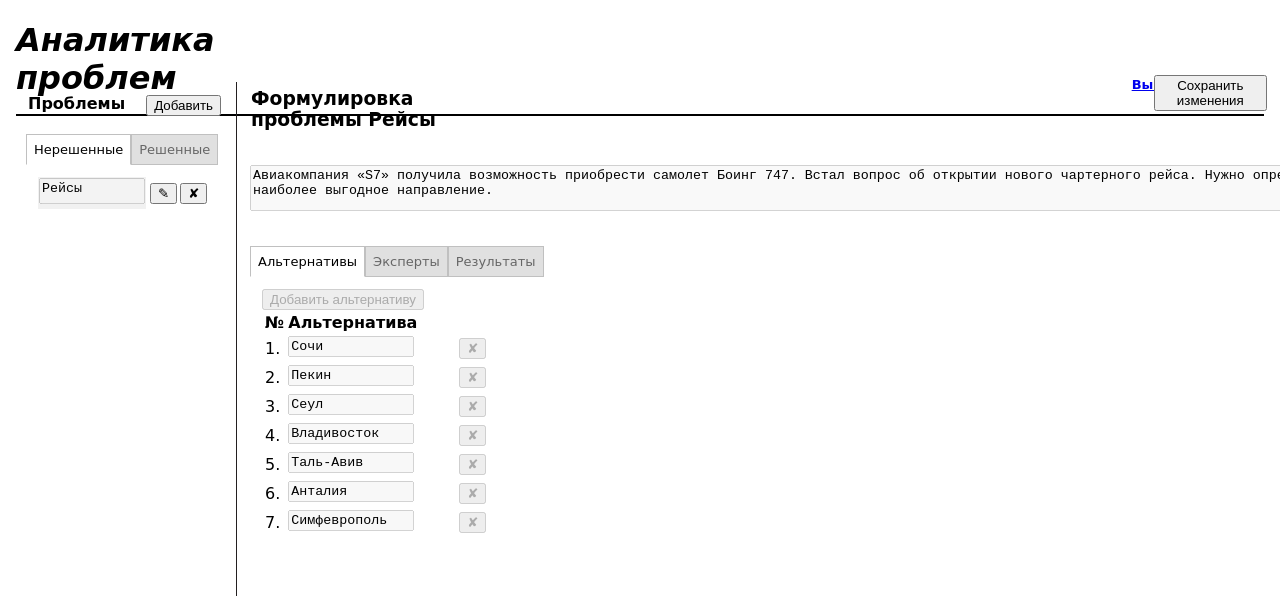
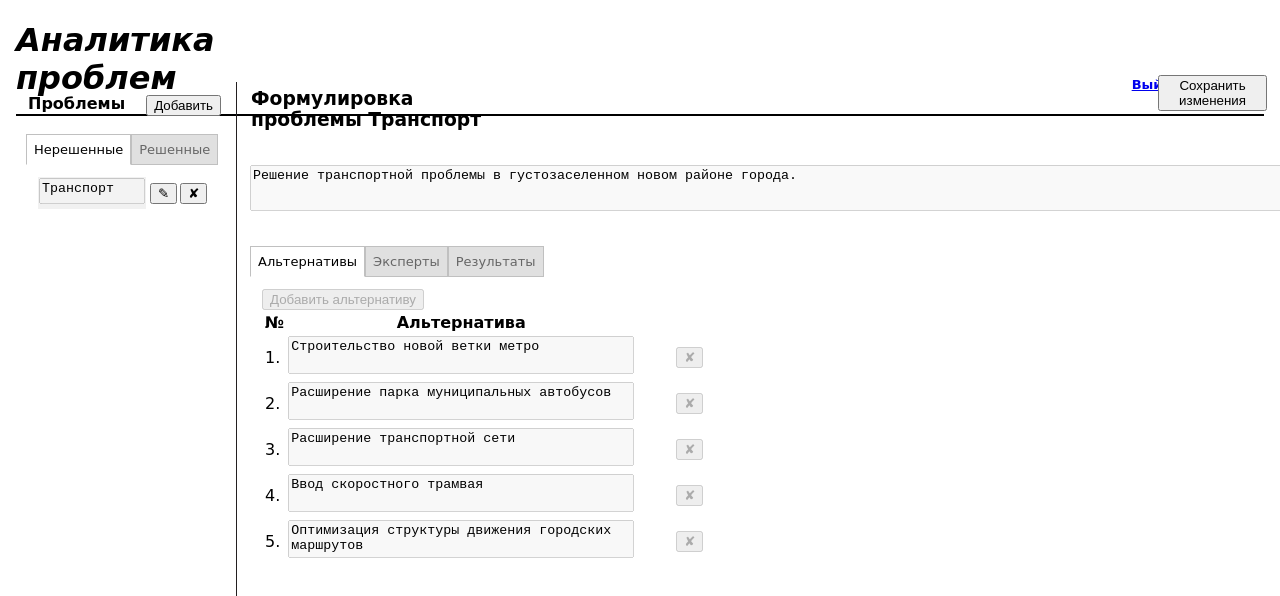
Before and after one commit to toqich/SA, a React (Create React App) app: page / in a window 1280 px wide. Shown: the top 596 px of the page. Built offline with nearby package versions, Linux system fonts and the light colour scheme.

Commit message:
2lr_analitic

```diff
--- a/src/App.css
+++ b/src/App.css
@@ -1,12 +1,3 @@
-.App {
-  text-align: center;
-}
-
-.App-logo {
-  height: 40vmin;
-  pointer-events: none;
-}
-
 .tabs { width: 100%; padding-top: 15px; margin: 0 auto; }
 .tabs>input[type=radio] { display: none; }
 .tabs>div {
@@ -95,8 +86,13 @@
 color: #000;
 }
 .norm_text{
+height: 32px;
+width: 340px;
+resize: none;
+}
+.norm_text_expert{
 height: 16px;
-width: 120px;
+width: 100px;
 resize: none;
 }
 
--- a/src/App.js
+++ b/src/App.js
@@ -31,7 +31,7 @@ function App() {
           <tbody>
           <tr>
             <td bgcolor="#f1f1f1"><textarea className="norm_text" style={{ height: 20, width: 100, resize: "none" }}
-                                            disabled="true">Рейсы</textarea></td>
+                                            disabled="true">Транспорт</textarea></td>
             <td>
               <button style={{ marginLeft: "3px" }}>&#9998;</button>
             </td>
@@ -62,14 +62,14 @@ function App() {
     </div>
     <div className="content">
       <tr>
-        <td><h3>Формулировка проблемы Рейсы</h3></td>
+        <td><h3>Формулировка проблемы Транспорт</h3></td>
         <td>
           <button style={{ marginLeft: "655px" }}>Сохранить изменения</button>
         </td>
         <td></td>
       </tr>
       <p></p>
-      <textarea className="norm_text" style={{ height: 40, width: 1100, resize: "none" }} disabled="true">Авиакомпания «S7» получила возможность приобрести самолет Боинг 747. Встал вопрос об открытии нового чартерного рейса. Нужно определить наиболее выгодное направление.</textarea>
+      <textarea className="norm_text" style={{ height: 40, width: 1100, resize: "none" }} disabled="true">Решение транспортной проблемы в густозаселенном новом районе города.</textarea>
       <p></p>
       <div class="tabs">
         <label style={{ fontSize: "13px" }} className={tabs1 === 1 ? "active_label" : ""}
@@ -89,58 +89,37 @@ function App() {
             <tbody>
             <tr>
               <td>1.</td>
-              <td><textarea className="norm_text" style={{ height: 15, resize: "none" }}
-                            disabled="true">Сочи</textarea></td>
+              <td><textarea className="norm_text" disabled="true">Строительство новой ветки метро</textarea></td>
               <td>
                 <button style={{ marginLeft: "38px" }} disabled="true">&#10008;</button>
               </td>
             </tr>
             <tr>
               <td>2.</td>
-              <td><textarea className="norm_text" style={{ height: 15, resize: "none" }}
-                            disabled="true">Пекин</textarea></td>
+              <td><textarea className="norm_text" disabled="true">Расширение парка муниципальных автобусов</textarea></td>
               <td>
-                <button style={{ marginLeft: "38px" }} disabled="true">&#10008;</button>
+                <button style={{ marginLeft: "38px" }}  disabled="true">&#10008;</button>
               </td>
             </tr>
             <tr>
               <td>3.</td>
-              <td><textarea className="norm_text" style={{ height: 15, resize: "none" }}
-                            disabled="true">Сеул</textarea></td>
+              <td><textarea className="norm_text"  disabled="true">Расширение транспортной сети</textarea></td>
               <td>
-                <button style={{ marginLeft: "38px" }} disabled="true">&#10008;</button>
+                <button style={{ marginLeft: "38px" }}  disabled="true">&#10008;</button>
               </td>
             </tr>
             <tr>
               <td>4.</td>
-              <td><textarea className="norm_text" style={{ height: 15, resize: "none" }}
-                            disabled="true">Владивосток</textarea></td>
+              <td><textarea className="norm_text" disabled="true">Ввод скоростного трамвая</textarea></td>
               <td>
-                <button style={{ marginLeft: "38px" }} disabled="true">&#10008;</button>
+                <button style={{ marginLeft: "38px" }}  disabled="true">&#10008;</button>
               </td>
             </tr>
             <tr>
               <td>5.</td>
-              <td><textarea className="norm_text" style={{ height: 15, resize: "none" }}
-                            disabled="true">Таль-Авив</textarea></td>
+              <td><textarea className="norm_text" disabled="true">Оптимизация структуры движения городских маршрутов</textarea></td>
               <td>
-                <button style={{ marginLeft: "38px" }} disabled="true">&#10008;</button>
-              </td>
-            </tr>
-            <tr>
-              <td>6.</td>
-              <td><textarea className="norm_text" style={{ height: 15, resize: "none" }}
-                            disabled="true">Анталия</textarea></td>
-              <td>
-                <button style={{ marginLeft: "38px" }} disabled="true">&#10008;</button>
-              </td>
-            </tr>
-            <tr>
-              <td>7.</td>
-              <td><textarea className="norm_text" style={{ height: 15, resize: "none" }}
-                            disabled="true">Симфеврополь</textarea></td>
-              <td>
-                <button style={{ marginLeft: "38px" }} disabled="true">&#10008;</button>
+                <button style={{ marginLeft: "38px" }}  disabled="true">&#10008;</button>
               </td>
             </tr>
             </tbody>
@@ -165,7 +144,7 @@ function App() {
                   <tr>
                     <td bgcolor="#f1f1f1">Эксперт 1</td>
                     <td>
-                      <button className="norm_text" style={{ marginLeft: "65px", backgroundColor: "#CCFF99" }}
+                      <button className="norm_text_expert" style={{ marginLeft: "65px", backgroundColor: "#CCFF99" }}
                               disabled="true">(100%)&#10004;</button>
                     </td>
                   </tr>
@@ -175,11 +154,12 @@ function App() {
               }
               {tabs2 === 2 &&
               <>
-                <table>
+                <table  border="1">
                   <tr>
                     <th>Имя</th>
                     <th>Должность</th>
                     <th>Стаж</th>
+                    <th>Оценка компетентности</th>
                     <th>Состояние оценивания</th>
                     <th>
                       <button style={{ marginLeft: "38px" }}>Выбрать всех</button>
@@ -187,17 +167,19 @@ function App() {
                   </tr>
                   <tbody>
                   <tr>
-                    <td><textarea className="norm_text">Эксперт 1</textarea></td>
-                    <td><textarea className="norm_text">Преподаватель</textarea></td>
-                    <td><textarea className="norm_text">1</textarea></td>
-                    <td>Метод парных сравнений (50%)</td>
-                    <td><input type="checkbox" style={{ marginLeft: "38px" }} disabled="true"></input></td>
+                    <td><textarea className="norm_text_expert">Эксперт 1</textarea></td>
+                    <td><textarea className="norm_text_expert" style={{width: "200px", height: "32px"}}>Главный архитектор города</textarea></td>
+                    <td><textarea className="norm_text_expert" style={{width: "30px"}}>30</textarea></td>
+                    <td><textarea className="norm_text_expert" style={{width: "30px"}}>8</textarea></td>
+                    <td>Метод парных оценок(100%)<br/>Метод взвешенных оценок(60%)</td>
+                    <td><input type="checkbox" style={{ marginLeft: "38px" }} checked="checked" disabled="true"></input></td>
                   </tr>
                   <tr>
-                    <td><textarea className="norm_text">Эксперт 2</textarea></td>
-                    <td><textarea className="norm_text">Преподаватель</textarea></td>
-                    <td><textarea className="norm_text">2</textarea></td>
-                    <td>Не назначен</td>
+                    <td><textarea className="norm_text_expert">Эксперт 2</textarea></td>
+                    <td><textarea className="norm_text_expert" style={{width: "200px", height: "32px"}}>Председатель комитета по градоустройству</textarea></td>
+                    <td><textarea className="norm_text_expert" style={{width: "30px"}}>15</textarea></td>
+                    <td><textarea className="norm_text_expert" style={{width: "30px"}}>6.5</textarea></td>
+                    <td>Метод парных оценок(0%)<br/>Метод взвешенных оценок(0%)</td>
                     <td><input type="checkbox" style={{ marginLeft: "38px" }}></input></td>
                   </tr>
 
@@ -219,52 +201,93 @@ function App() {
         }
         {tabs1 === 3 &&
         <div id="txt_5">
-          <b>Результат №1</b>
-          <table text-align="left">
+        <p>Выберите эксперта, результаты которого вы хотите посмотреть:</p>
+        <select id="selectvalue">
+          <option disabled>Выберите эксперта</option>
+          <option>Эксперт 1</option>
+          <option>Эксперт 2</option>
+        </select><br/>
+          <b>Метод парных сравнений</b>
+          <tr><td>
+              </td>
+              <td style={{ marginLeft: "10px" }}>
+              <table text-align="left" border="1px">
                 <tr>
-              <th>Ранг</th>
-              <th>Вес</th>
-              <th>Альтернатива</th>
+                  <th width="5px">Ранг</th>
+                  <th width="10px">Вес</th>
+                  <th width="40px">Альтернатива</th>
                 </tr>
                 <tbody>
                 <tr>
-              <td>1.</td>
-              <td>0.26</td>
-              <td>Симфеврополь</td>
+                  <td height="16px" width="20px">1.</td>
+                  <td height="16px" >0.45</td>
+                  <td height="16px">Строительство новой ветки метро</td>
                 </tr>
                 <tr>
                   <td>2.</td>
-              <td>0.19</td>
-              <td>Анталия</td>
+                  <td>0.218</td>
+                  <td>Расширение парка муниципальных автобусов</td>
                 </tr>
                 <tr>
                   <td>3.</td>
                   <td>0.166</td>
-              <td>Сочи</td>
+                  <td>Оптимизация структуры движения городских маршрутов</td>
                 </tr>
                 <tr>
                   <td>3.</td>
                   <td>0.166</td>
-              <td>Пекин</td>
+                  <td>Ввод скоростного трамвая</td>
                 </tr>
                 <tr>
                   <td>4.</td>
-              <td>0.09</td>
-              <td>Сеул</td>
-            </tr>
-            <tr>
-              <td>4.</td>
-              <td>0.09</td>
-              <td>Таль-Авив</td>
-            </tr>
-            <tr>
-              <td>5.</td>
-              <td>0.02</td>
-              <td>Владивосток</td>
+                  <td>0</td>
+                  <td>Расширение транспортной сети</td>
                 </tr>
                 </tbody>
               </table>
-          <button  disabled="true">Проблема отмечена как решенная</button>
+              </td>
+            </tr>
+            <b>Метод взвешенных оценок</b>
+            <tr><td>
+                </td>
+                <td style={{ marginLeft: "10px" }}>
+                <table text-align="left" border="1px">
+                  <tr>
+                    <th width="5px">Ранг</th>
+                    <th width="10px">Вес</th>
+                    <th width="40px">Альтернатива</th>
+                  </tr>
+                  <tbody>
+                  <tr>
+                    <td height="16px" width="20px">1.</td>
+                    <td height="16px" >0.3</td>
+                    <td height="16px">Ввод скоростного трамвая</td>
+                  </tr>
+                  <tr>
+                    <td>2.</td>
+                    <td>0.2</td>
+                    <td>Строительство новой ветки метро</td>
+                  </tr>
+                  <tr>
+                    <td>2.</td>
+                    <td>0.2</td>
+                    <td>Расширение транспортной сети</td>
+                  </tr>
+                  <tr>
+                    <td>3.</td>
+                    <td>0.15</td>
+                    <td>Расширение парка муниципальных автобусов</td>
+                  </tr>
+                  <tr>
+                    <td>3.</td>
+                    <td>0.15</td>
+                    <td>Оптимизация структуры движения городских маршрутов</td>
+                  </tr>
+                  </tbody>
+                </table>
+                </td>
+              </tr>
+          <button >Отметить проблему как решенную</button>
         </div>
         }
       </div>
```
Also changed, not shown: 1 other file (tests, documents, lock files or other folders). Lines whose indentation alone changed are shown as unchanged.
